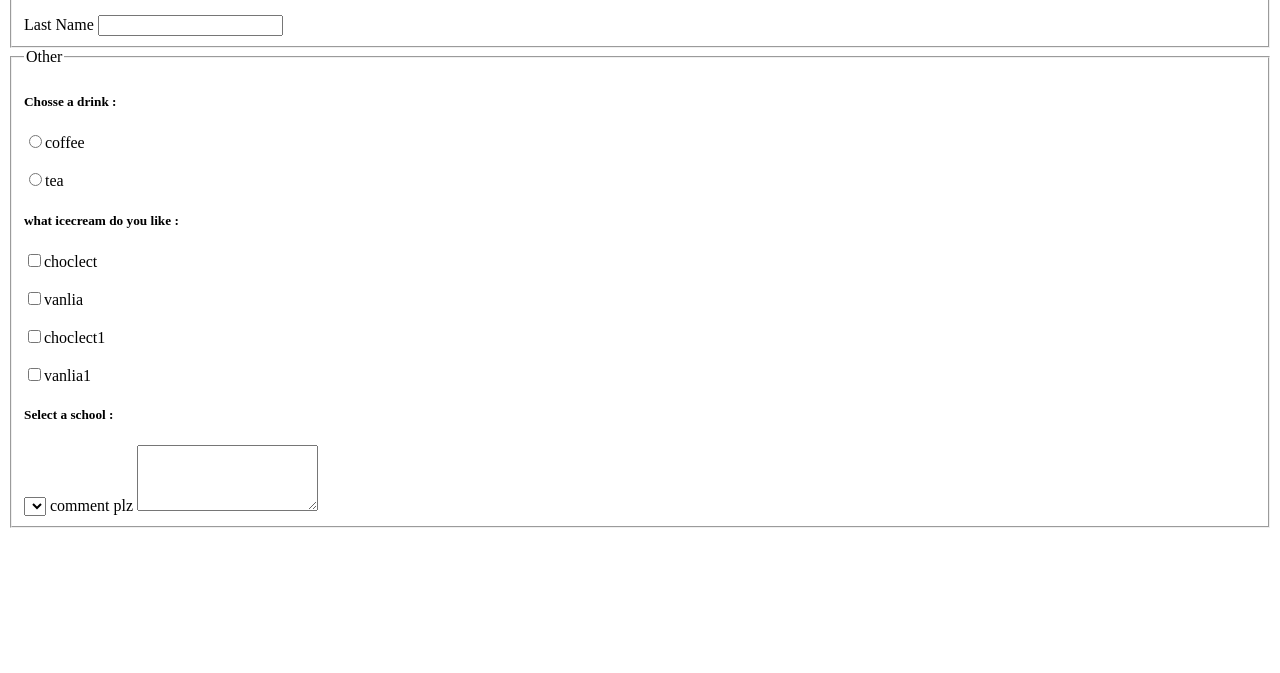
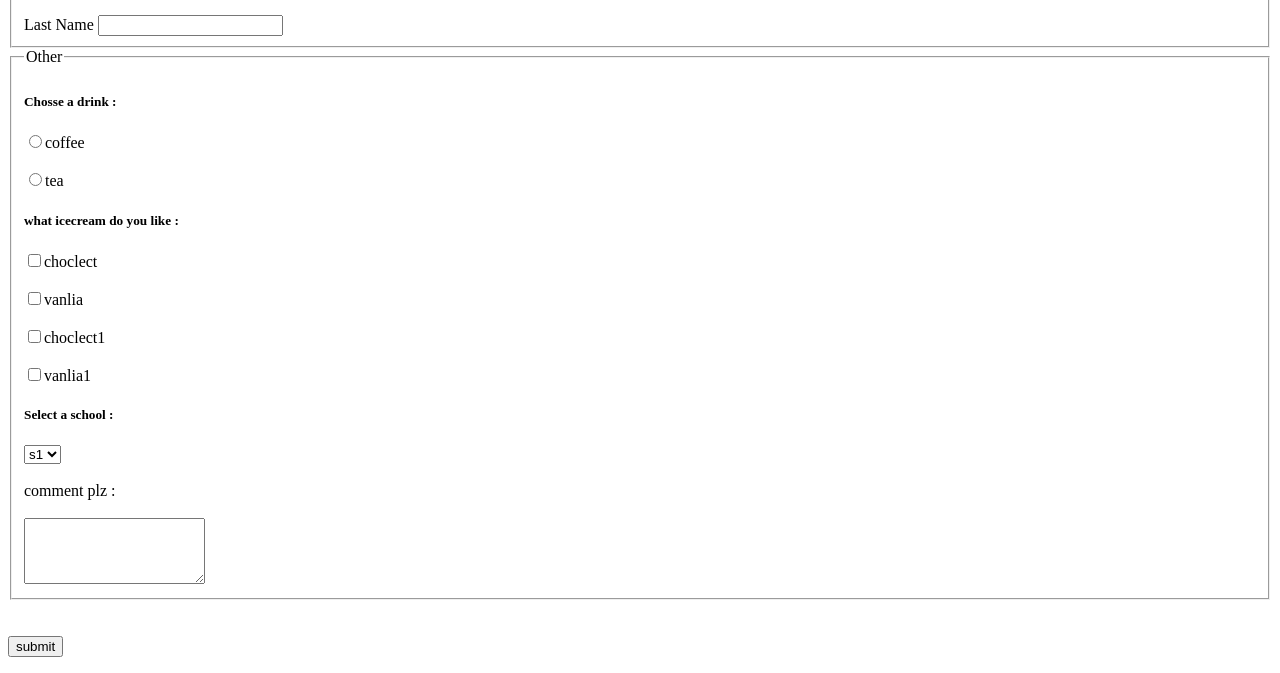
Before and after one commit to Sajaawadallah/html-task, a plain HTML site: page index.html in a window 1280 px wide. Shown: the part 127-800 px from the top of the page. Drawn offline with Linux system fonts and the light colour scheme.

Commit message:
add submit button

```diff
--- a/index.html
+++ b/index.html
@@ -41,13 +41,18 @@
 
                 <h5>Select a school :</h5>
                 <select name="" id="">
-                    <option value="s1"></option>
-                    <option value="s2"></option>
-                    <option value="s2"></option>
+                    <option value="s1">s1</option>
+                    <option value="s2">s1</option>
+                    <option value="s2">s1</option>
                 </select>
-                <label>comment plz </label>
+                <br> <br>
+                <label>comment plz :</label><br><br>
                 <textarea rows="4"></textarea>
             </fieldset>
+            <br>
+            <br>
+            <!-- add submit button -->
+            <button>submit</button>
         </form>
     </main>
 
```
